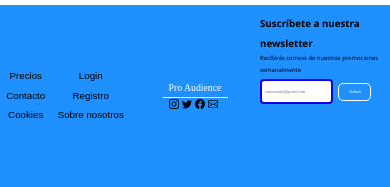
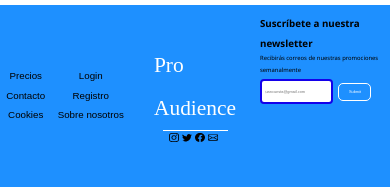
Before and after one commit to albert0moreno/MALAGA-CF, a plain HTML site: page index.html in a window 390 px wide. Shown: the part 1097-1284 px from the top of the page. Drawn offline with Linux system fonts and the light colour scheme.

Commit message:
prueba 4 footer

```diff
--- a/style.css
+++ b/style.css
@@ -291,7 +291,7 @@ footer{
     }
 
     .name{
-        font-size: 2.5vw;
+        font-size: 5.5vw;
     }
 
     .RRSS > a > img{
```
